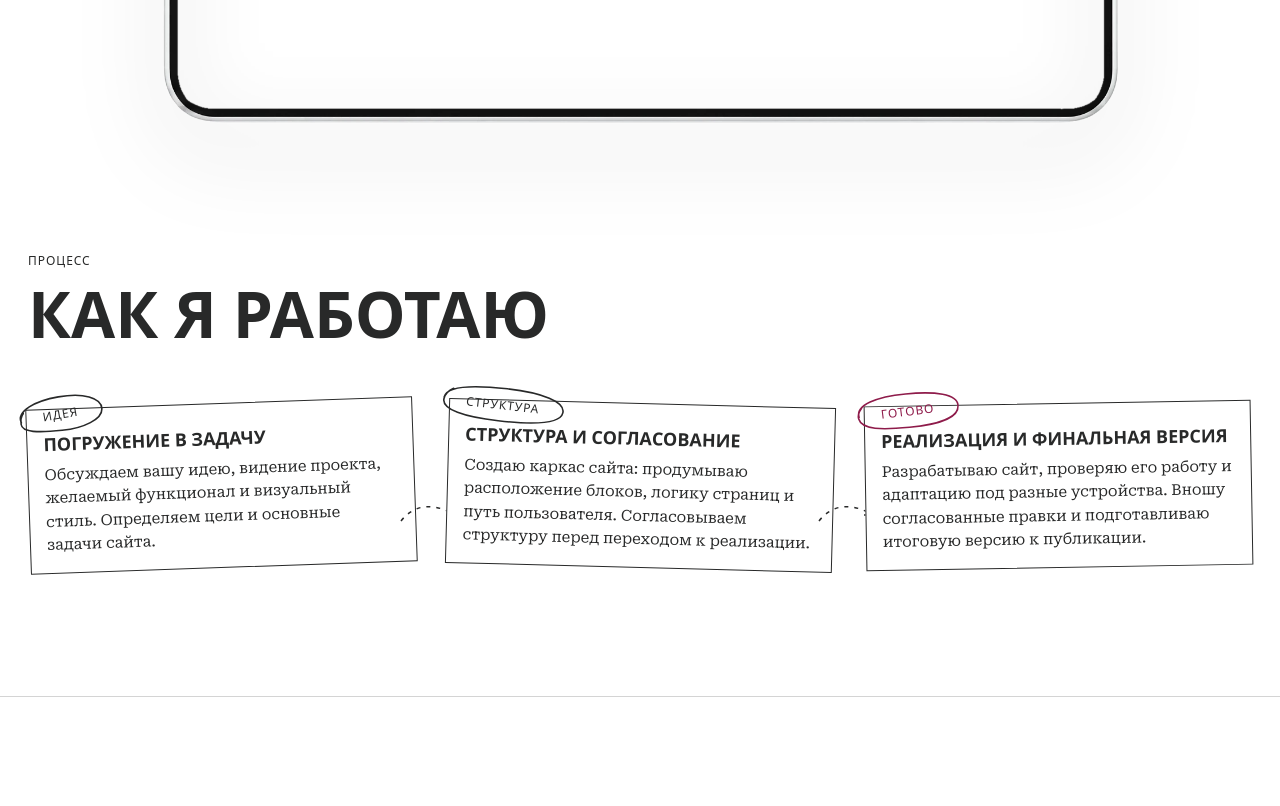
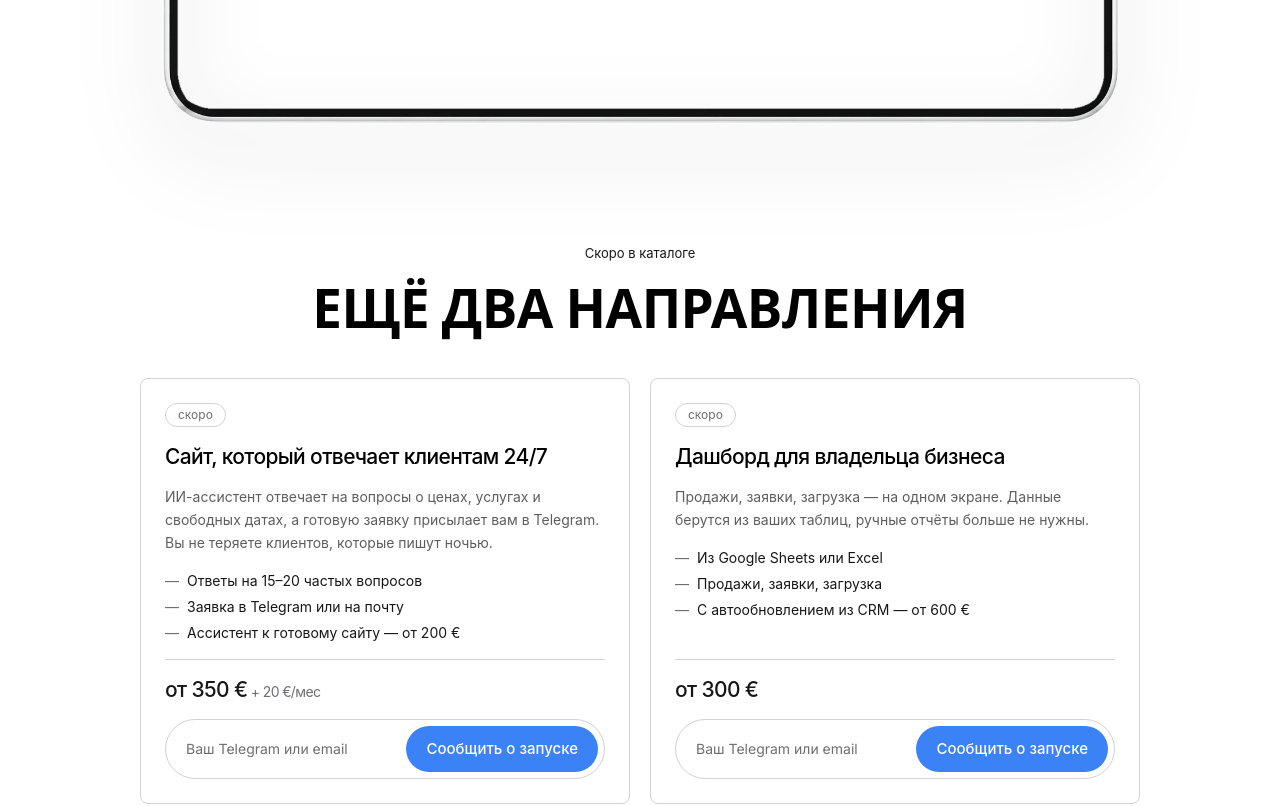
Before and after one commit to SabinaBatrakova/catalog-site, a React (Vite) app: page / in a window 1280 px wide. Shown: the part 6240-7046 px from the top of the page. Built offline with nearby package versions, Linux system fonts and the light colour scheme; a web font is replaced by a local one.

Commit message:
feat(catalog): add SoonServices cards

```diff
--- /dev/null
+++ b/src/components/pop/SoonServices.tsx
@@ -0,0 +1,67 @@
+import { soonServices } from "@/lib/services";
+import { LeadForm } from "./LeadForm";
+
+export function SoonServices() {
+  // если «скоро» ничего нет — блок не показываем вовсе
+  if (soonServices.length === 0) return null;
+
+  return (
+    <section className="bg-pop-bg px-6 py-30 font-pop text-pop-text">
+      <div className="mx-auto max-w-[1000px]">
+        <div className="flex flex-col items-center gap-4 text-center">
+          <p className="text-[13px]">Скоро в каталоге</p>
+          <h2 className="m-0 font-pop-display text-pop-heading font-bold uppercase leading-[0.95] tracking-[-0.01em] text-pop-ink">
+            Ещё два направления
+          </h2>
+        </div>
+
+        <div className="mt-12 grid gap-5 md:grid-cols-2">
+          {soonServices.map((service) => (
+            <article
+              key={service.id}
+              className="flex flex-col gap-4 rounded-pop-card border border-pop-line p-6"
+            >
+              <span className="self-start rounded-full border border-pop-line px-3 py-1 text-pop-caption text-pop-faint">
+                скоро
+              </span>
+
+              <h3 className="m-0 text-pop-sub font-medium text-pop-ink">
+                {service.title}
+              </h3>
+
+              <p className="m-0 text-sm leading-relaxed text-pop-muted">
+                {service.description}
+              </p>
+
+              <ul className="m-0 flex list-none flex-col gap-1.5 p-0 text-sm">
+                {service.features.map((feature) => (
+                  <li key={feature} className="flex gap-2">
+                    <span aria-hidden="true" className="text-pop-faint">
+                      —
+                    </span>
+                    {feature}
+                  </li>
+                ))}
+              </ul>
+
+              <p className="m-0 mt-auto border-t border-pop-line pt-4 text-pop-sub font-medium">
+                от {service.priceFrom} €
+                {service.monthly ? (
+                  <span className="text-sm font-normal text-pop-faint">
+                    {" "}
+                    + {service.monthly} €/мес
+                  </span>
+                ) : null}
+              </p>
+
+              <LeadForm
+                button="Сообщить о запуске"
+                source={`${service.id}-waitlist`}
+              />
+            </article>
+          ))}
+        </div>
+      </div>
+    </section>
+  );
+}
--- a/src/pages/Catalog.tsx
+++ b/src/pages/Catalog.tsx
@@ -4,11 +4,11 @@ import { RunningText } from "@/components/home/RunningText";
 import { About } from "@/components/home/About";
 import { Process } from "@/components/home/Process";
 import { SiteFooter } from "@/components/home/SiteFooter";
-
 import { WorksShowcase } from "@/components/pop/WorksShowcase";
 import { WorksGrid } from "@/components/pop/WorksGrid";
 import { ServiceShowcase } from "@/components/pop/ServiceShowcase";
 import { availableServices } from "@/lib/services";
+import { SoonServices } from "@/components/pop/SoonServices";
 
 export function Catalog() {
   return (
@@ -27,6 +27,7 @@ export function Catalog() {
             button="Хочу витрину"
           />
         ))}
+        <SoonServices />
         <Process />
       </main>
       <SiteFooter />
```
